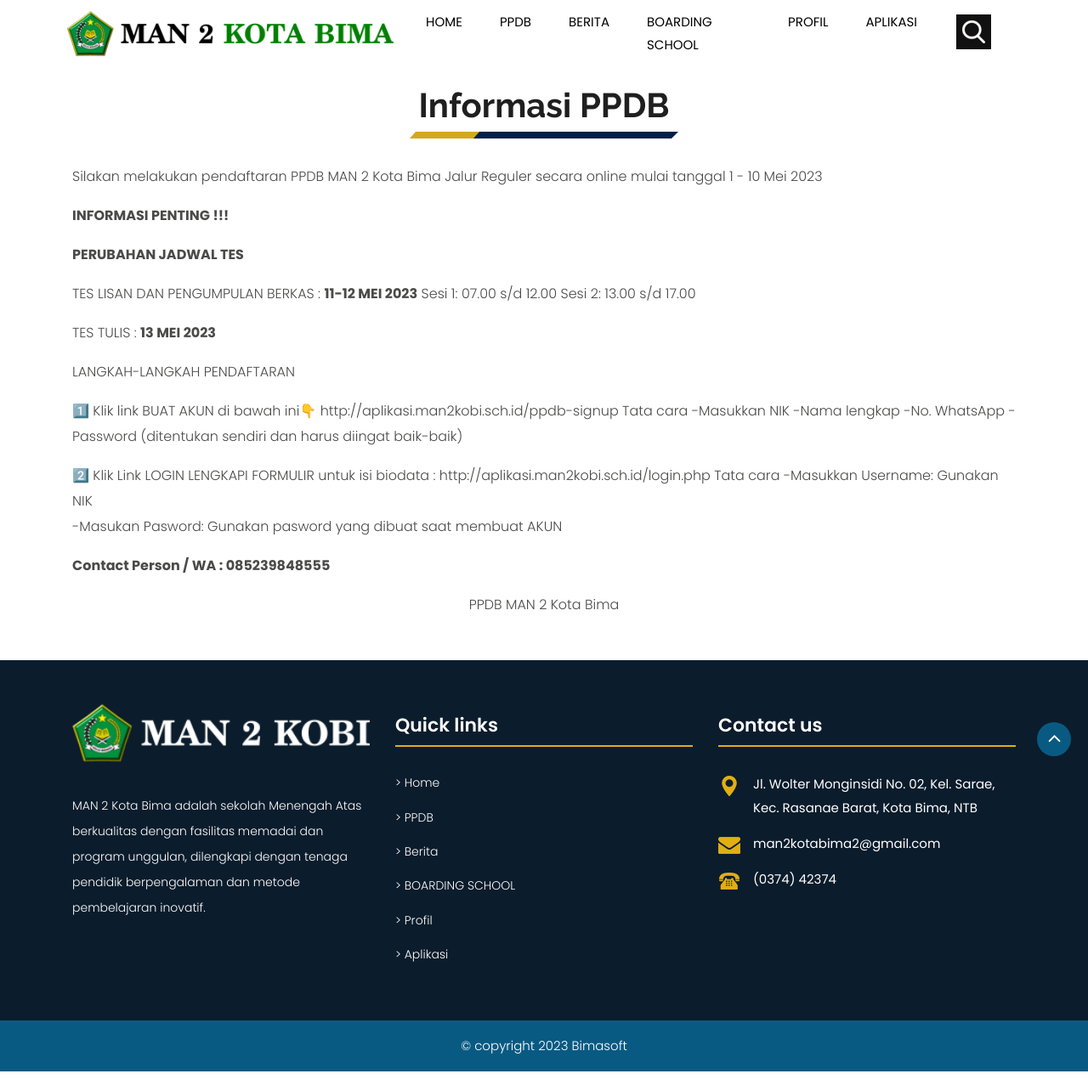
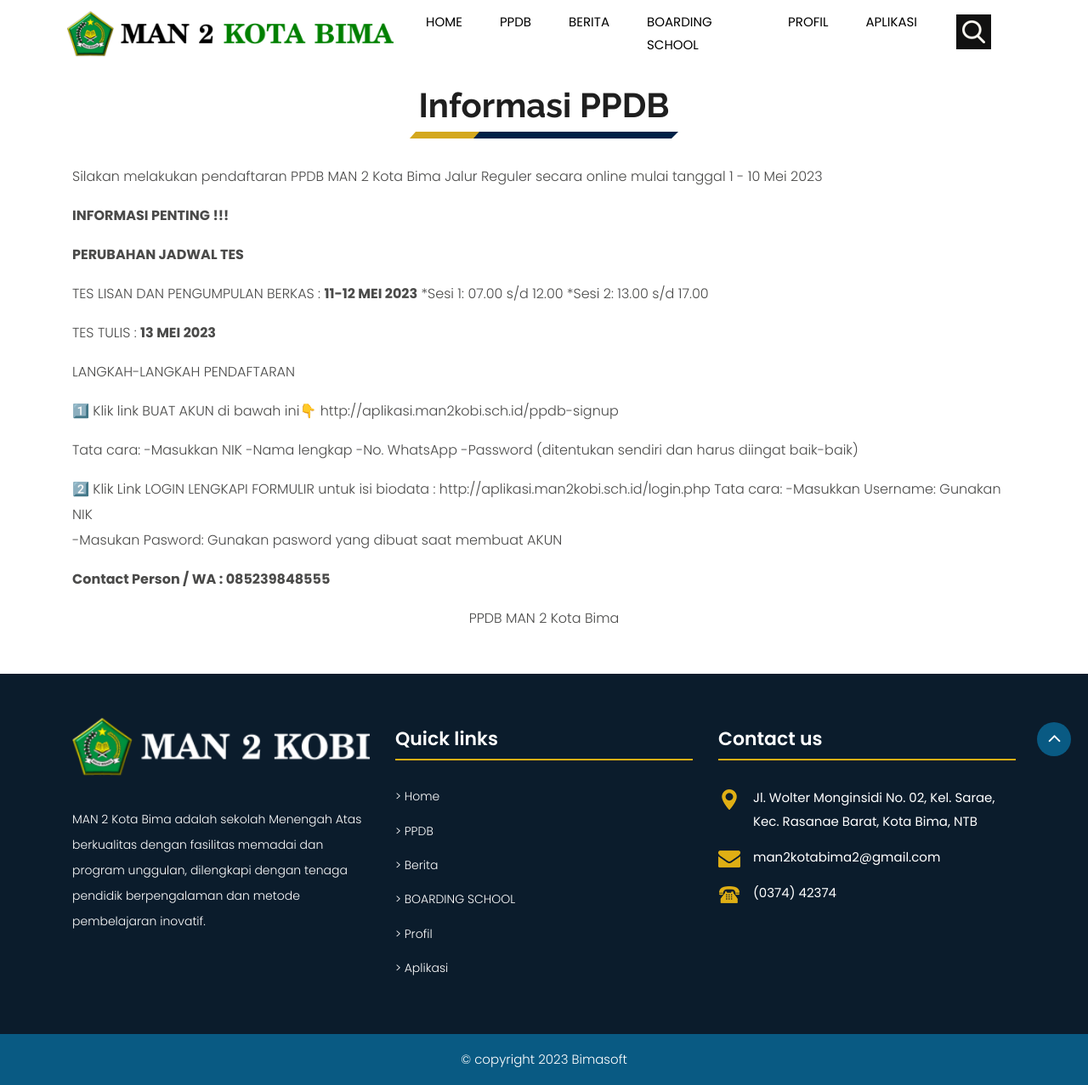
Before and after one commit to yokowasis/website-man2kobi.sch.id, a Jekyll site: the page built from pages/ppdb.md, in a window 1280 px wide. Shown: the whole page at 85% size. Built offline with Jekyll 4.4.1, drawn with Linux system fonts in a browser that asks for light colours.

```diff
--- a/pages/ppdb.md
+++ b/pages/ppdb.md
@@ -11,8 +11,8 @@ Silakan melakukan pendaftaran PPDB MAN 2 Kota Bima Jalur Reguler secara online m
 **PERUBAHAN JADWAL TES**
 
 TES LISAN DAN PENGUMPULAN BERKAS : **11-12 MEI 2023**
-Sesi 1: 07.00 s/d 12.00
-Sesi 2: 13.00 s/d 17.00
+*Sesi 1: 07.00 s/d 12.00
+*Sesi 2: 13.00 s/d 17.00
 
 TES TULIS : **13 MEI 2023**
 
@@ -21,15 +21,17 @@ LANGKAH-LANGKAH  PENDAFTARAN
 
 1️⃣ Klik link BUAT AKUN di bawah ini👇
 http://aplikasi.man2kobi.sch.id/ppdb-signup
-Tata cara
+
+Tata cara:
 -Masukkan NIK
 -Nama lengkap
 -No. WhatsApp
 -Password (ditentukan sendiri dan harus diingat baik-baik)
 
+
 2️⃣ Klik Link LOGIN LENGKAPI FORMULIR untuk isi biodata :
 http://aplikasi.man2kobi.sch.id/login.php
-Tata cara
+Tata cara:
 -Masukkan Username: Gunakan NIK
 -Masukan Pasword: Gunakan pasword yang dibuat saat membuat AKUN
 
```
